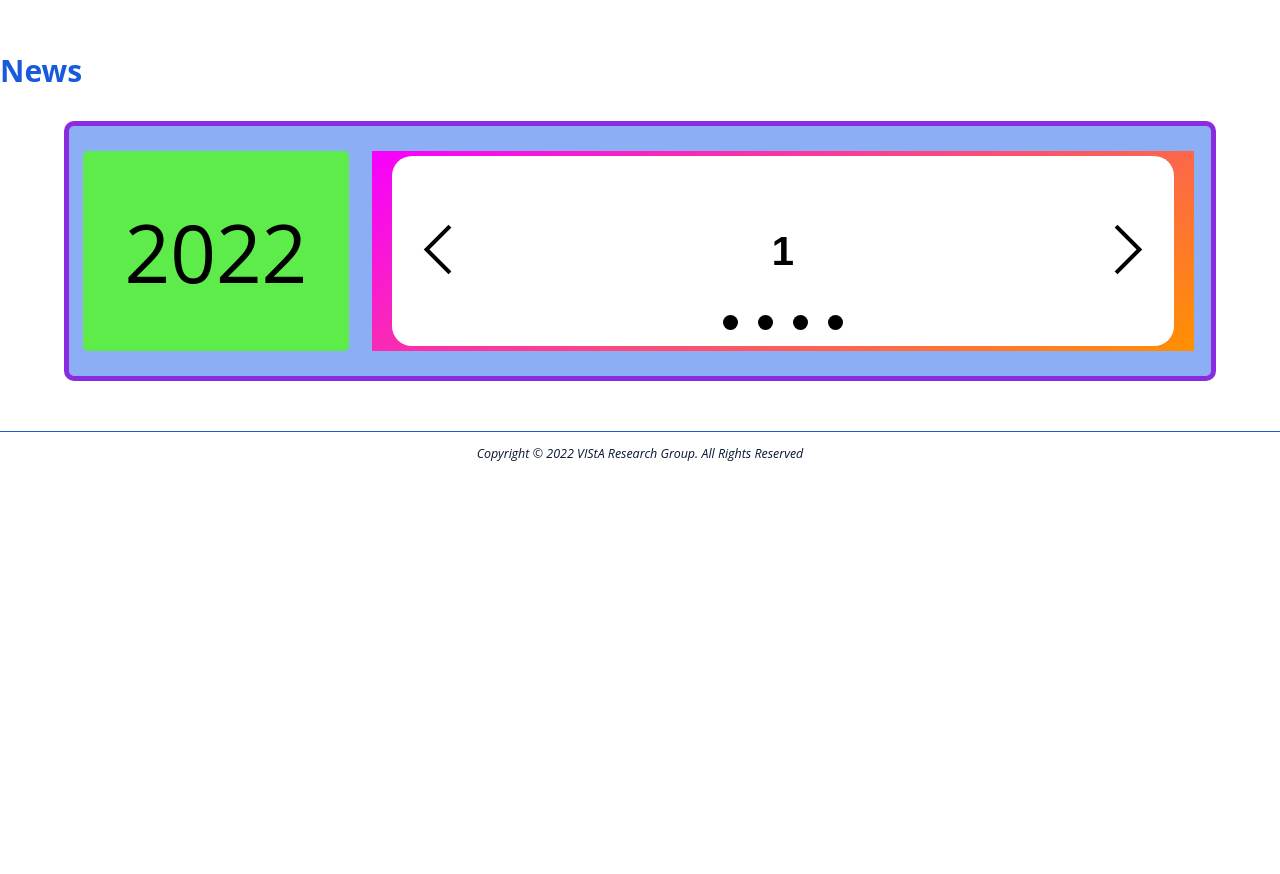
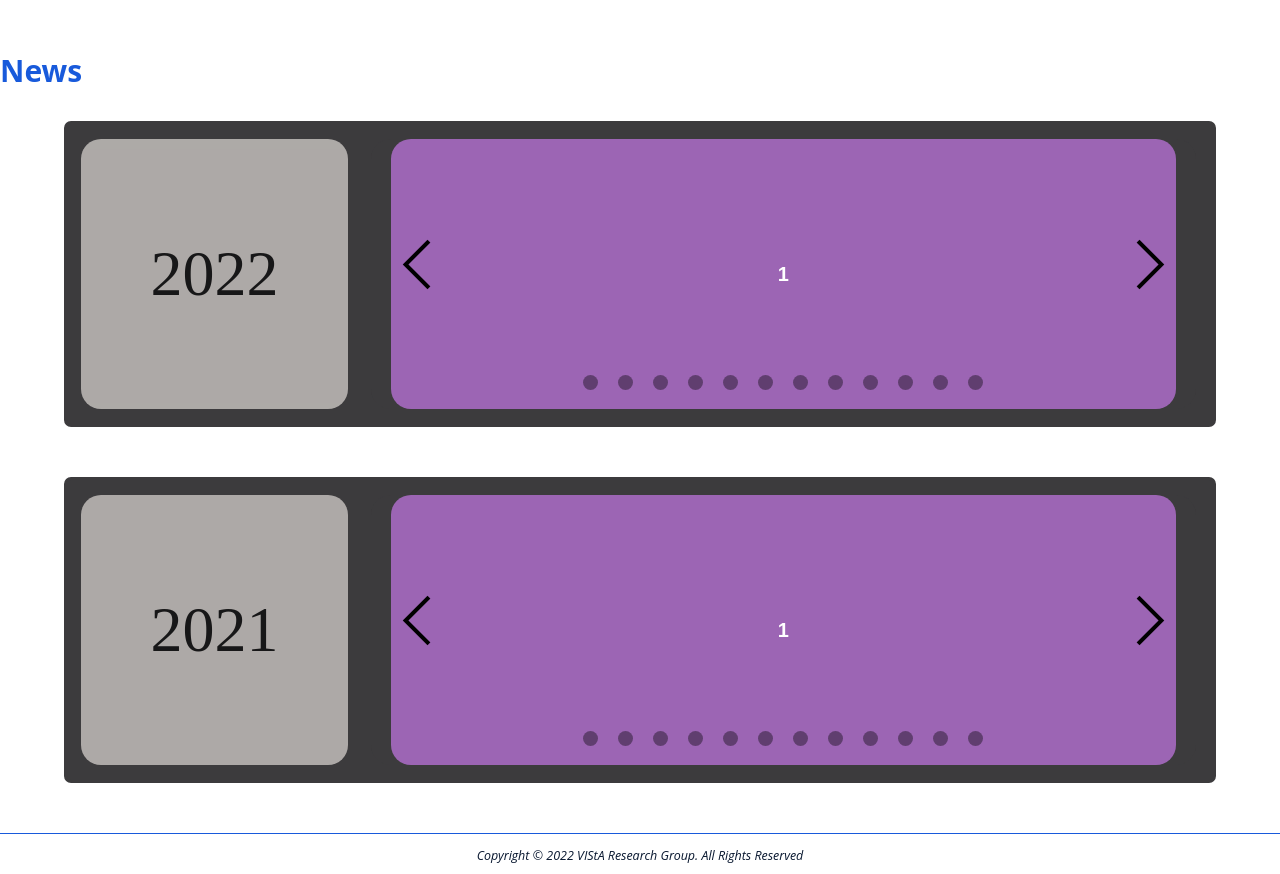
Before and after one commit to yufei3/1234, a React (Create React App) app: page /news in a window 1280 px wide. Shown: the part 360-1234 px from the top of the page. Before the commit the page ends 832 px from the top, so only its background shows below. Built offline with nearby package versions, Linux system fonts and the light colour scheme.

Commit message:
news page structure completed

```diff
--- a/src/App.css
+++ b/src/App.css
@@ -659,46 +659,47 @@ a{
 	align-content: center; /*left and right*/
 	margin-left: 5%;
 	margin-right: 5%;
-	background: #8baef5;
-	height: 250px;
-	border-radius: 10px;
-	border: 5px solid blueviolet;
+	background: #3C3B3D;
+	height: 300px;
+	border-radius: 7px;
+	border: 3px solid #3C3B3D;
+	margin-bottom: 50px;
 
 }
 
 year, month-slider{
-	height: 200px;
+	height: 270px;
 	color:rgb(0, 0, 0);
+	font-family: 'Times New Roman', Times, serif;
 	text-align: center;
-	background:rgb(93, 236, 74);
+	background:#F9F3EE;
 	place-items: center;
 	border-radius: 5px;
 }
 year{
 	grid-column: 1;
 	grid-row:1;
-	font-size: 5em;
+	font-size: 4em;
 	margin-left:5%;
+	border-radius: 20px;
 	align-content: center;
+	opacity: 0.6;
 }
 
 month-slider{
 	font-size: 1.5em;
-	background:rgb(212, 144, 83);
+	background:#3C3B3D;
 	margin-right:2%;
 	text-align: center;
-
+	border-radius: 20px;
 	align-items:center;
 	justify-content: center;
 	display: flex;
 }
 
 .slider-container {
-	background: linear-gradient(
-	  149deg,
-	  rgb(247, 0, 255) 0%,
-	  rgb(255, 145, 0) 100%
-	);
+	background: #3C3B3D;
+	border-radius: 20px;
 	display: flex;
 	align-items: center;
 	justify-content: center;
@@ -709,7 +710,7 @@ month-slider{
 .slider {
 	width: 100%;
 	max-width: 800px;
-	height: 190px;
+	height: 270px;
 	margin: 20px;
 	text-align: center;
 	border-radius: 20px;
@@ -725,8 +726,41 @@ month-slider{
 	scroll-snap-type: x mandatory;
 }
 
-  .slide:nth-of-type(even) {
-	background-color: rgb(250, 246, 212);
+.slide:nth-of-type(1) {
+	background-color: #9c65b4;
+}
+.slide:nth-of-type(2) {
+	background-color: #fe9aa8;
+}
+.slide:nth-of-type(3) {
+	background-color: #ed3838;
+}
+.slide:nth-of-type(4) {
+	background-color: #e4a64b;
+}
+.slide:nth-of-type(5) {
+	background-color: #cd9467;
+}
+.slide:nth-of-type(6) {
+	background-color: #cfc3a2;
+}
+.slide:nth-of-type(7) {
+	background-color: #dae07a;
+}
+.slide:nth-of-type(8) {
+	background-color: #90c385;
+}
+.slide:nth-of-type(9) {
+	background-color: #4d9366;
+}
+.slide:nth-of-type(10) {
+	background-color: #84bcdc;
+}
+.slide:nth-of-type(11) {
+	background-color: #576dab;
+}
+.slide:nth-of-type(12) {
+	background-color: #2e1e42;
 }
 
 .slide {
@@ -735,7 +769,7 @@ month-slider{
 	align-items: center;
 	flex-shrink: 0;
 	width: 100%;
-	height: 190px;
+	height: 270px;
 	scroll-snap-align: center;
 	margin-right: 0px;
 	box-sizing: border-box;
@@ -745,8 +779,10 @@ month-slider{
 }
 
 .slide__text {
-	font-size: 40px;
+	width: 90%;
+	font-size: 20px;
 	font-weight: bold;
+	color: white;
 	font-family: sans-serif;
 }
 
@@ -759,14 +795,14 @@ month-slider{
 .slider::before {
 	transform: rotate(135deg);
 	-webkit-transform: rotate(135deg);
-	left: 5%;
+	left: 2.5%;
 }
 
 a.slide__next,
 .slider::after {
 	transform: rotate(-45deg);
 	-webkit-transform: rotate(-45deg);
-	right: 5%;
+	right: 2.5%;
 }
 
 .slider::before,
@@ -796,8 +832,8 @@ month-slider{
 	position: absolute;
 	bottom: 5%;
 	left: 50%;
-	width: 200px;
-	margin-left: -100px;
+	width: 800px;
+	margin-left: -400px;
 	text-align: center;
 }
 
@@ -806,9 +842,17 @@ month-slider{
 	height: 15px;
 	width: 15px;
 	border-radius: 50%;
-	background-color: rgb(0, 0, 0);
+	background-color: rgba(0, 0, 0, 0.384);
 	margin: 0 10px 0 10px;
 }
+
+.slider__navlink:hover {
+	background-color: black;
+}
+
+
+
+
 
 
 /* .allmonthslider{
--- a/src/pages/News.js
+++ b/src/pages/News.js
@@ -59,11 +59,13 @@ class News extends React.Component{
                         <div class="slides">
                         <div id="slides__1" class="slide">
                             <span class="slide__text">1</span>
-                            <a class="slide__prev" href="#slides__4" title="Next"></a>
+                            <a class="slide__prev" href="#slides__12" title="Next"></a>
                             <a class="slide__next" href="#slides__2" title="Next"></a>
                         </div>
                         <div id="slides__2" class="slide">
-                            <span class="slide__text">2</span>
+                            <span class="slide__text">2
+                            02/01/2022: Application is open for NSF Summer REU on Imaging in Medicine and Biology for Underrepresented Minorities at University of Rochester</span>
+
                             <a class="slide__prev" href="#slides__1" title="Prev"></a>
                             <a class="slide__next" href="#slides__3" title="Next"></a>
                         </div>
@@ -75,7 +77,47 @@ class News extends React.Component{
                         <div id="slides__4" class="slide">
                             <span class="slide__text">4</span>
                             <a class="slide__prev" href="#slides__3" title="Prev"></a>
-                            <a class="slide__next" href="#slides__1" title="Prev"></a>
+                            <a class="slide__next" href="#slides__5" title="Prev"></a>
+                        </div>
+                        <div id="slides__5" class="slide">
+                            <span class="slide__text">5</span>
+                            <a class="slide__prev" href="#slides__4" title="Prev"></a>
+                            <a class="slide__next" href="#slides__6" title="Next"></a>
+                        </div>
+                        <div id="slides__6" class="slide">
+                            <span class="slide__text">6</span>
+                            <a class="slide__prev" href="#slides__5" title="Prev"></a>
+                            <a class="slide__next" href="#slides__7" title="Next"></a>
+                        </div>
+                        <div id="slides__7" class="slide">
+                            <span class="slide__text">7</span>
+                            <a class="slide__prev" href="#slides__6" title="Prev"></a>
+                            <a class="slide__next" href="#slides__8" title="Next"></a>
+                        </div>
+                        <div id="slides__8" class="slide">
+                            <span class="slide__text">8</span>
+                            <a class="slide__prev" href="#slides__7" title="Prev"></a>
+                            <a class="slide__next" href="#slides__9" title="Next"></a>
+                        </div>
+                        <div id="slides__9" class="slide">
+                            <span class="slide__text">9</span>
+                            <a class="slide__prev" href="#slides__8" title="Prev"></a>
+                            <a class="slide__next" href="#slides__10" title="Next"></a>
+                        </div>
+                        <div id="slides__10" class="slide">
+                            <span class="slide__text">10</span>
+                            <a class="slide__prev" href="#slides__9" title="Prev"></a>
+                            <a class="slide__next" href="#slides__11" title="Next"></a>
+                        </div>
+                        <div id="slides__11" class="slide">
+                            <span class="slide__text">11</span>
+                            <a class="slide__prev" href="#slides__10" title="Prev"></a>
+                            <a class="slide__next" href="#slides__12" title="Next"></a>
+                        </div>
+                        <div id="slides__12" class="slide">
+                            <span class="slide__text">12</span>
+                            <a class="slide__prev" href="#slides__11" title="Prev"></a>
+                            <a class="slide__next" href="#slides__1" title="Next"></a>
                         </div>
                         </div>
 
@@ -84,12 +126,107 @@ class News extends React.Component{
                         <a class="slider__navlink" href="#slides__2"></a>
                         <a class="slider__navlink" href="#slides__3"></a>
                         <a class="slider__navlink" href="#slides__4"></a>
+                        <a class="slider__navlink" href="#slides__5"></a>
+                        <a class="slider__navlink" href="#slides__6"></a>
+                        <a class="slider__navlink" href="#slides__7"></a>
+                        <a class="slider__navlink" href="#slides__8"></a>
+                        <a class="slider__navlink" href="#slides__9"></a>
+                        <a class="slider__navlink" href="#slides__10"></a>
+                        <a class="slider__navlink" href="#slides__11"></a>
+                        <a class="slider__navlink" href="#slides__12"></a>
                         </div>
                     </div>
                 </div>
                 </month-slider>
+            </div>
 
+            <div class="news-container">
+                <year>2021</year>
+                <month-slider>
+                <div class="slider-container">
+                    <div class="slider">
+                        <div class="slides">
+                        <div id="slides__1" class="slide">
+                            <span class="slide__text">1</span>
+                            <a class="slide__prev" href="#slides__12" title="Next"></a>
+                            <a class="slide__next" href="#slides__2" title="Next"></a>
+                        </div>
+                        <div id="slides__2" class="slide">
+                            <span class="slide__text">2
+                            02/01/2022: Application is open for NSF Summer REU on Imaging in Medicine and Biology for Underrepresented Minorities at University of Rochester</span>
 
+                            <a class="slide__prev" href="#slides__1" title="Prev"></a>
+                            <a class="slide__next" href="#slides__3" title="Next"></a>
+                        </div>
+                        <div id="slides__3" class="slide">
+                            <span class="slide__text">3</span>
+                            <a class="slide__prev" href="#slides__2" title="Prev"></a>
+                            <a class="slide__next" href="#slides__4" title="Next"></a>
+                        </div>
+                        <div id="slides__4" class="slide">
+                            <span class="slide__text">4</span>
+                            <a class="slide__prev" href="#slides__3" title="Prev"></a>
+                            <a class="slide__next" href="#slides__5" title="Prev"></a>
+                        </div>
+                        <div id="slides__5" class="slide">
+                            <span class="slide__text">5</span>
+                            <a class="slide__prev" href="#slides__4" title="Prev"></a>
+                            <a class="slide__next" href="#slides__6" title="Next"></a>
+                        </div>
+                        <div id="slides__6" class="slide">
+                            <span class="slide__text">6</span>
+                            <a class="slide__prev" href="#slides__5" title="Prev"></a>
+                            <a class="slide__next" href="#slides__7" title="Next"></a>
+                        </div>
+                        <div id="slides__7" class="slide">
+                            <span class="slide__text">7</span>
+                            <a class="slide__prev" href="#slides__6" title="Prev"></a>
+                            <a class="slide__next" href="#slides__8" title="Next"></a>
+                        </div>
+                        <div id="slides__8" class="slide">
+                            <span class="slide__text">8</span>
+                            <a class="slide__prev" href="#slides__7" title="Prev"></a>
+                            <a class="slide__next" href="#slides__9" title="Next"></a>
+                        </div>
+                        <div id="slides__9" class="slide">
+                            <span class="slide__text">9</span>
+                            <a class="slide__prev" href="#slides__8" title="Prev"></a>
+                            <a class="slide__next" href="#slides__10" title="Next"></a>
+                        </div>
+                        <div id="slides__10" class="slide">
+                            <span class="slide__text">10</span>
+                            <a class="slide__prev" href="#slides__9" title="Prev"></a>
+                            <a class="slide__next" href="#slides__11" title="Next"></a>
+                        </div>
+                        <div id="slides__11" class="slide">
+                            <span class="slide__text">11</span>
+                            <a class="slide__prev" href="#slides__10" title="Prev"></a>
+                            <a class="slide__next" href="#slides__12" title="Next"></a>
+                        </div>
+                        <div id="slides__12" class="slide">
+                            <span class="slide__text">12</span>
+                            <a class="slide__prev" href="#slides__11" title="Prev"></a>
+                            <a class="slide__next" href="#slides__1" title="Next"></a>
+                        </div>
+                        </div>
+
+                        <div class="slider__nav">
+                        <a class="slider__navlink" href="#slides__1"></a>
+                        <a class="slider__navlink" href="#slides__2"></a>
+                        <a class="slider__navlink" href="#slides__3"></a>
+                        <a class="slider__navlink" href="#slides__4"></a>
+                        <a class="slider__navlink" href="#slides__5"></a>
+                        <a class="slider__navlink" href="#slides__6"></a>
+                        <a class="slider__navlink" href="#slides__7"></a>
+                        <a class="slider__navlink" href="#slides__8"></a>
+                        <a class="slider__navlink" href="#slides__9"></a>
+                        <a class="slider__navlink" href="#slides__10"></a>
+                        <a class="slider__navlink" href="#slides__11"></a>
+                        <a class="slider__navlink" href="#slides__12"></a>
+                        </div>
+                    </div>
+                </div>
+                </month-slider>
             </div>
         </main>);
     }
```
Lines whose indentation alone changed are shown as unchanged.
